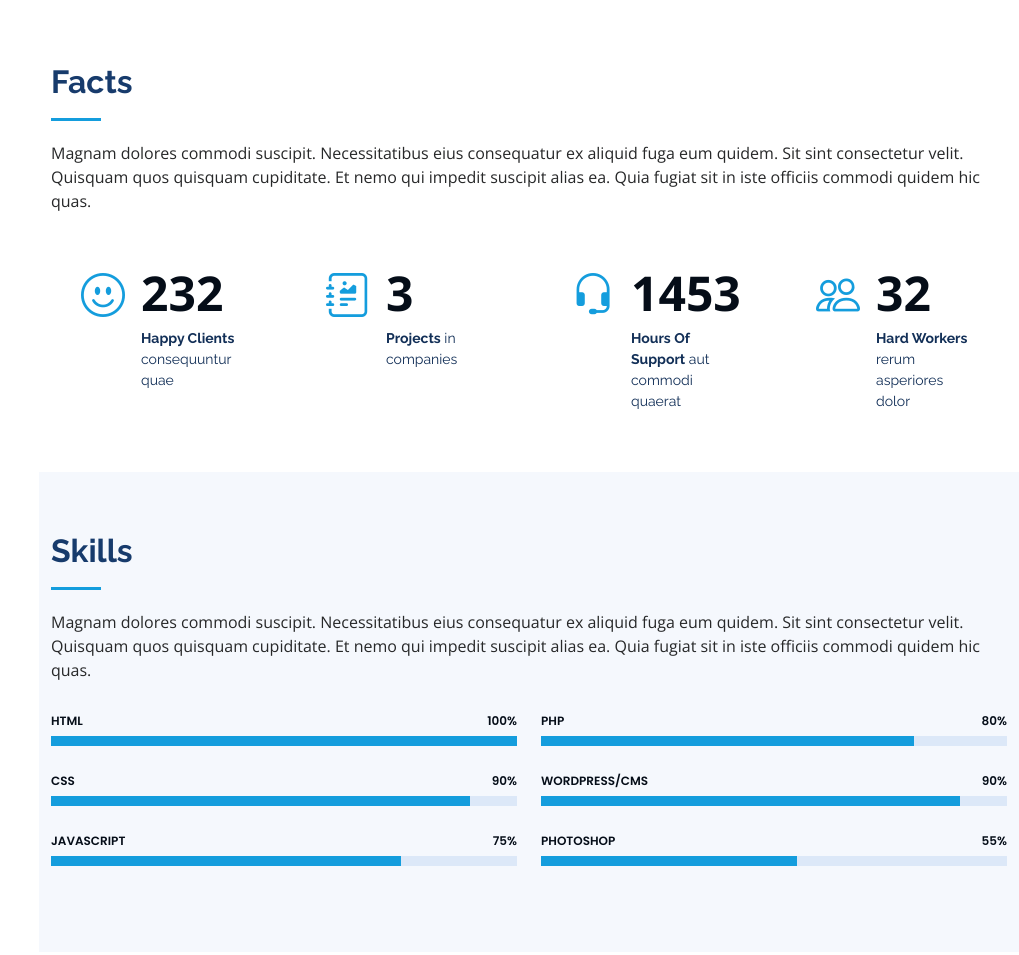
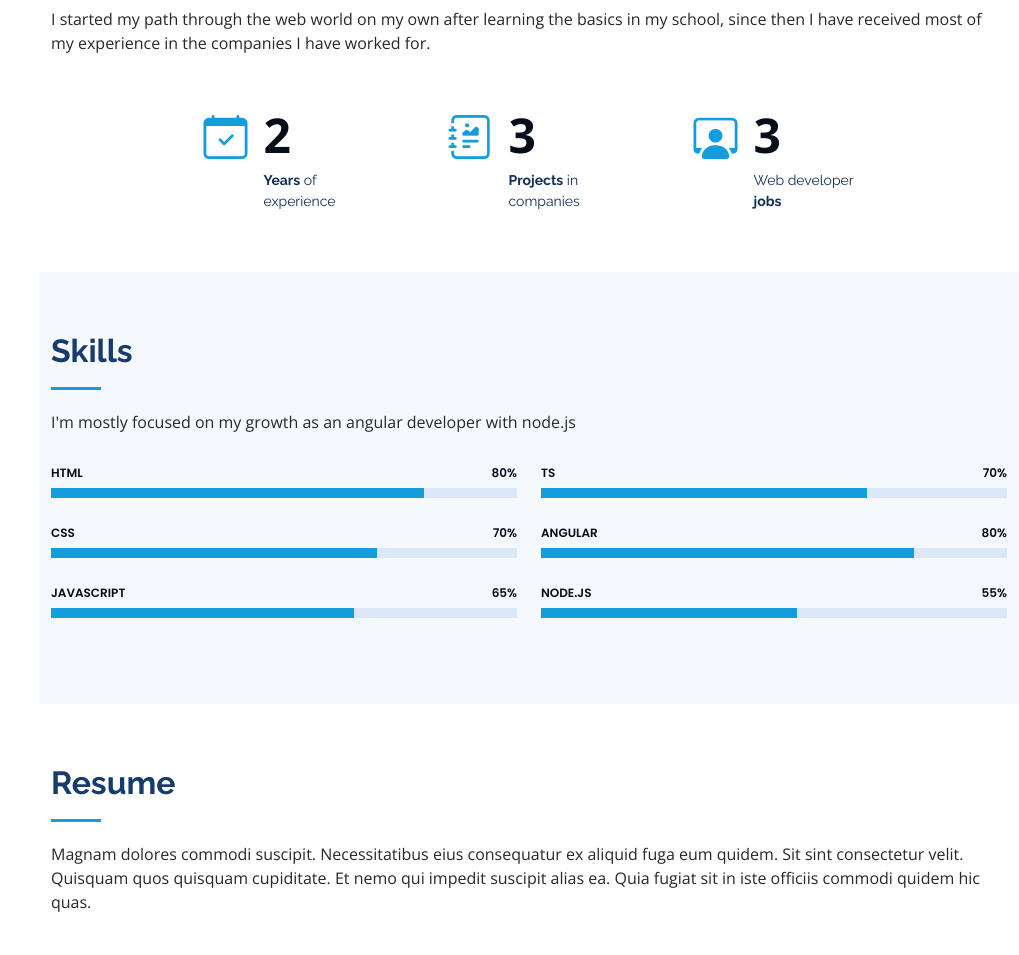
Before and after one commit to carlosmoreno-hmodevs/CarlosMorenoCV, a plain HTML site: page index.html in a window 1280 px wide. Shown: the part 1429-2384 px from the top of the page, without its empty margins (261-1280 px from the left). Drawn offline with nearby package versions, Linux system fonts and the light colour scheme.

Commit message:
Avance en info de CV

```diff
--- a/index.html
+++ b/index.html
@@ -51,7 +51,7 @@
           <a href="https://twitter.com/carlitosmins" class="twitter"><i class="bx bxl-twitter"></i></a>
           <a href="https://www.facebook.com/carlitosmins/" class="facebook"><i class="bx bxl-facebook"></i></a>
           <a href="https://www.instagram.com/carlitosmins/" class="instagram"><i class="bx bxl-instagram"></i></a>
-          <a href="#" class="google-plus"><i class="bx bxl-skype"></i></a>
+          <!-- <a href="#" class="google-plus"><i class="bx bxl-skype"></i></a> -->
           <a href="https://www.linkedin.com/in/carlos-humberto-moreno-lauterio/" class="linkedin"><i class="bx bxl-linkedin"></i></a>
         </div>
       </div>
@@ -89,16 +89,16 @@
         </div>
 
         <div class="row">
-          <div class="col-lg-4" data-aos="fade-right">
+          <div class="col-lg-3" data-aos="fade-right">
             <img src="assets/img/Carlos.JPG" class="img-fluid" alt="">
           </div>
           <div class="col-lg-8 pt-4 pt-lg-0 content" data-aos="fade-left">
             <h3>Web Developer.</h3>
-            <p class="fst-italic">
+            <!-- <p class="fst-italic">
               Lorem ipsum dolor sit amet, consectetur adipiscing elit, sed do eiusmod tempor incididunt ut labore et dolore
               magna aliqua.
-            </p>
-            <div class="row">
+            </p> -->
+            <div class="row mt-3">
               <div class="col-lg-6">
                 <ul>
                   <li><i class="bi bi-chevron-right"></i> <strong>Birthday:</strong> <span>9 Jan 1997</span></li>
@@ -116,10 +116,10 @@
                 </ul>
               </div>
             </div>
-            <p>
+            <!-- <p>
               Officiis eligendi itaque labore et dolorum mollitia officiis optio vero. Quisquam sunt adipisci omnis et ut. Nulla accusantium dolor incidunt officia tempore. Et eius omnis.
               Cupiditate ut dicta maxime officiis quidem quia. Sed et consectetur qui quia repellendus itaque neque. Aliquid amet quidem ut quaerat cupiditate. Ab et eum qui repellendus omnis culpa magni laudantium dolores.
-            </p>
+            </p> -->
           </div>
         </div>
 
@@ -132,16 +132,16 @@
 
         <div class="section-title">
           <h2>Facts</h2>
-          <p>Magnam dolores commodi suscipit. Necessitatibus eius consequatur ex aliquid fuga eum quidem. Sit sint consectetur velit. Quisquam quos quisquam cupiditate. Et nemo qui impedit suscipit alias ea. Quia fugiat sit in iste officiis commodi quidem hic quas.</p>
+          <p>I started my path through the web world on my own after learning the basics in my school, since then I have received most of my experience in the companies I have worked for.</p>
         </div>
 
-        <div class="row no-gutters">
+        <div class="row no-gutters justify-content-center">
 
           <div class="col-lg-3 col-md-6 d-md-flex align-items-md-stretch" data-aos="fade-up">
             <div class="count-box">
-              <i class="bi bi-emoji-smile"></i>
-              <span data-purecounter-start="0" data-purecounter-end="232" data-purecounter-duration="1" class="purecounter"></span>
-              <p><strong>Happy Clients</strong> consequuntur quae</p>
+              <i class="bi bi-calendar-check"></i>
+              <span data-purecounter-start="0" data-purecounter-end="2" data-purecounter-duration="1" class="purecounter"></span>
+              <p><strong>Years</strong> of experience</p>
             </div>
           </div>
 
@@ -155,19 +155,19 @@
 
           <div class="col-lg-3 col-md-6 d-md-flex align-items-md-stretch" data-aos="fade-up" data-aos-delay="200">
             <div class="count-box">
-              <i class="bi bi-headset"></i>
-              <span data-purecounter-start="0" data-purecounter-end="1453" data-purecounter-duration="1" class="purecounter"></span>
-              <p><strong>Hours Of Support</strong> aut commodi quaerat</p>
+              <i class="bi bi-person-workspace"></i>
+              <span data-purecounter-start="0" data-purecounter-end="3" data-purecounter-duration="1" class="purecounter"></span>
+              <p>Web developer <strong>jobs</strong> </p>
             </div>
           </div>
 
-          <div class="col-lg-3 col-md-6 d-md-flex align-items-md-stretch" data-aos="fade-up" data-aos-delay="300">
+          <!-- <div class="col-lg-3 col-md-6 d-md-flex align-items-md-stretch" data-aos="fade-up" data-aos-delay="300">
             <div class="count-box">
               <i class="bi bi-people"></i>
               <span data-purecounter-start="0" data-purecounter-end="32" data-purecounter-duration="1" class="purecounter"></span>
               <p><strong>Hard Workers</strong> rerum asperiores dolor</p>
             </div>
-          </div>
+          </div> -->
 
         </div>
 
@@ -180,7 +180,7 @@
 
         <div class="section-title">
           <h2>Skills</h2>
-          <p>Magnam dolores commodi suscipit. Necessitatibus eius consequatur ex aliquid fuga eum quidem. Sit sint consectetur velit. Quisquam quos quisquam cupiditate. Et nemo qui impedit suscipit alias ea. Quia fugiat sit in iste officiis commodi quidem hic quas.</p>
+          <p>I'm mostly focused on my growth as an angular developer with node.js</p>
         </div>
 
         <div class="row skills-content">
@@ -188,23 +188,23 @@
           <div class="col-lg-6" data-aos="fade-up">
 
             <div class="progress">
-              <span class="skill">HTML <i class="val">100%</i></span>
+              <span class="skill">HTML <i class="val">80%</i></span>
               <div class="progress-bar-wrap">
-                <div class="progress-bar" role="progressbar" aria-valuenow="100" aria-valuemin="0" aria-valuemax="100"></div>
+                <div class="progress-bar" role="progressbar" aria-valuenow="80" aria-valuemin="0" aria-valuemax="100"></div>
               </div>
             </div>
 
             <div class="progress">
-              <span class="skill">CSS <i class="val">90%</i></span>
+              <span class="skill">CSS <i class="val">70%</i></span>
               <div class="progress-bar-wrap">
-                <div class="progress-bar" role="progressbar" aria-valuenow="90" aria-valuemin="0" aria-valuemax="100"></div>
+                <div class="progress-bar" role="progressbar" aria-valuenow="70" aria-valuemin="0" aria-valuemax="100"></div>
               </div>
             </div>
 
             <div class="progress">
-              <span class="skill">JavaScript <i class="val">75%</i></span>
+              <span class="skill">JavaScript <i class="val">65%</i></span>
               <div class="progress-bar-wrap">
-                <div class="progress-bar" role="progressbar" aria-valuenow="75" aria-valuemin="0" aria-valuemax="100"></div>
+                <div class="progress-bar" role="progressbar" aria-valuenow="65" aria-valuemin="0" aria-valuemax="100"></div>
               </div>
             </div>
 
@@ -213,21 +213,21 @@
           <div class="col-lg-6" data-aos="fade-up" data-aos-delay="100">
 
             <div class="progress">
-              <span class="skill">PHP <i class="val">80%</i></span>
+              <span class="skill">TS <i class="val">70%</i></span>
+              <div class="progress-bar-wrap">
+                <div class="progress-bar" role="progressbar" aria-valuenow="70" aria-valuemin="0" aria-valuemax="100"></div>
+              </div>
+            </div>
+
+            <div class="progress">
+              <span class="skill">Angular <i class="val">80%</i></span>
               <div class="progress-bar-wrap">
                 <div class="progress-bar" role="progressbar" aria-valuenow="80" aria-valuemin="0" aria-valuemax="100"></div>
               </div>
             </div>
 
             <div class="progress">
-              <span class="skill">WordPress/CMS <i class="val">90%</i></span>
-              <div class="progress-bar-wrap">
-                <div class="progress-bar" role="progressbar" aria-valuenow="90" aria-valuemin="0" aria-valuemax="100"></div>
-              </div>
-            </div>
-
-            <div class="progress">
-              <span class="skill">Photoshop <i class="val">55%</i></span>
+              <span class="skill">Node.js <i class="val">55%</i></span>
               <div class="progress-bar-wrap">
                 <div class="progress-bar" role="progressbar" aria-valuenow="55" aria-valuemin="0" aria-valuemax="100"></div>
               </div>
```
